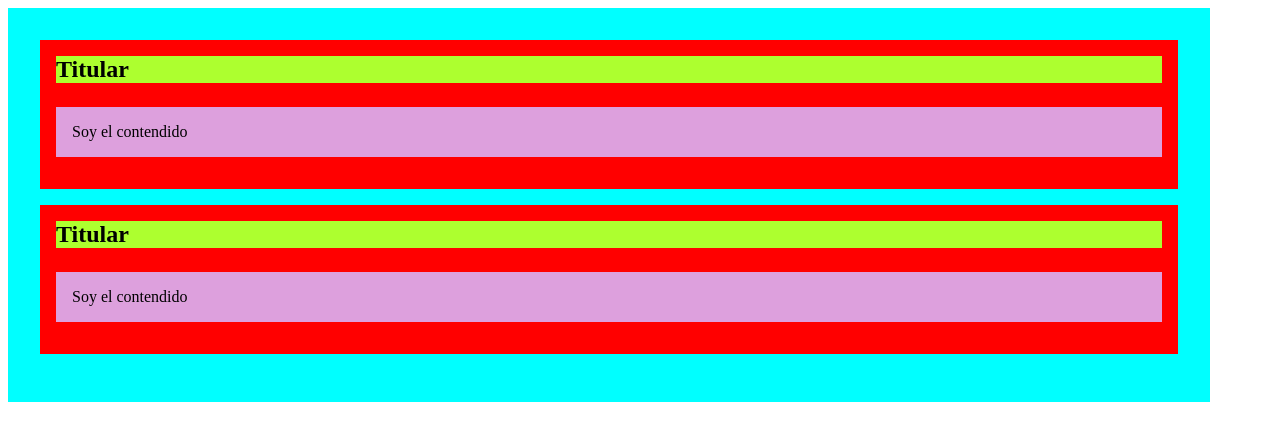
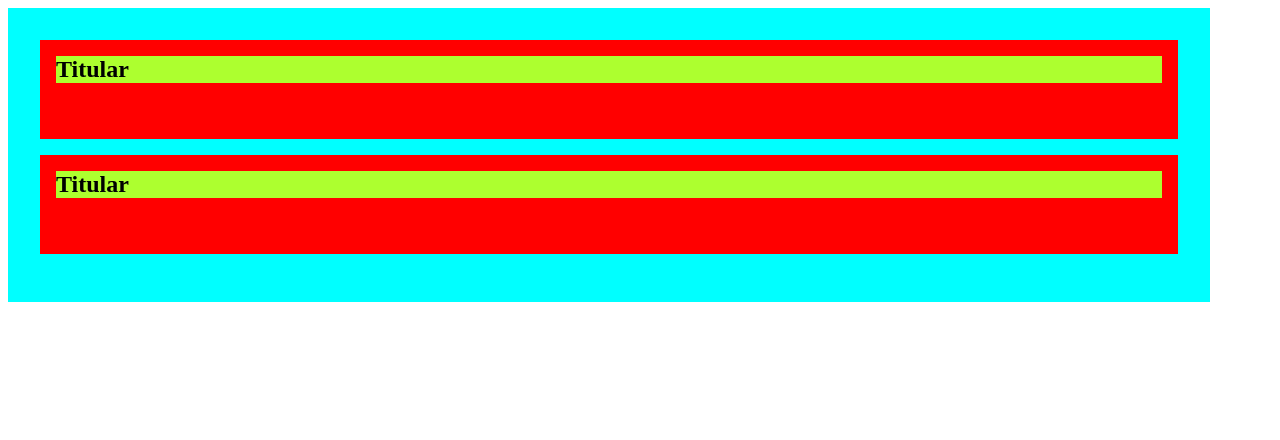
Before and after one commit to Angel083/AcordeonWeb-JS, a plain HTML site: page index.html in a window 1280 px wide. Drawn offline with Linux system fonts and the light colour scheme.

Commit message:
Estilos agregados, v1

```diff
--- a/styles/style.css
+++ b/styles/style.css
@@ -15,5 +15,12 @@
 }
 .acordeon .contenido{
   background-color: plum	;
-  padding: 1em;
+  height: 0;
+  padding: 0;
+  overflow: hidden;
+  transition: all .5s ease;
 }
+
+.acordeon .bloque.activo .contenido{
+  height: 4em;
+}
```
